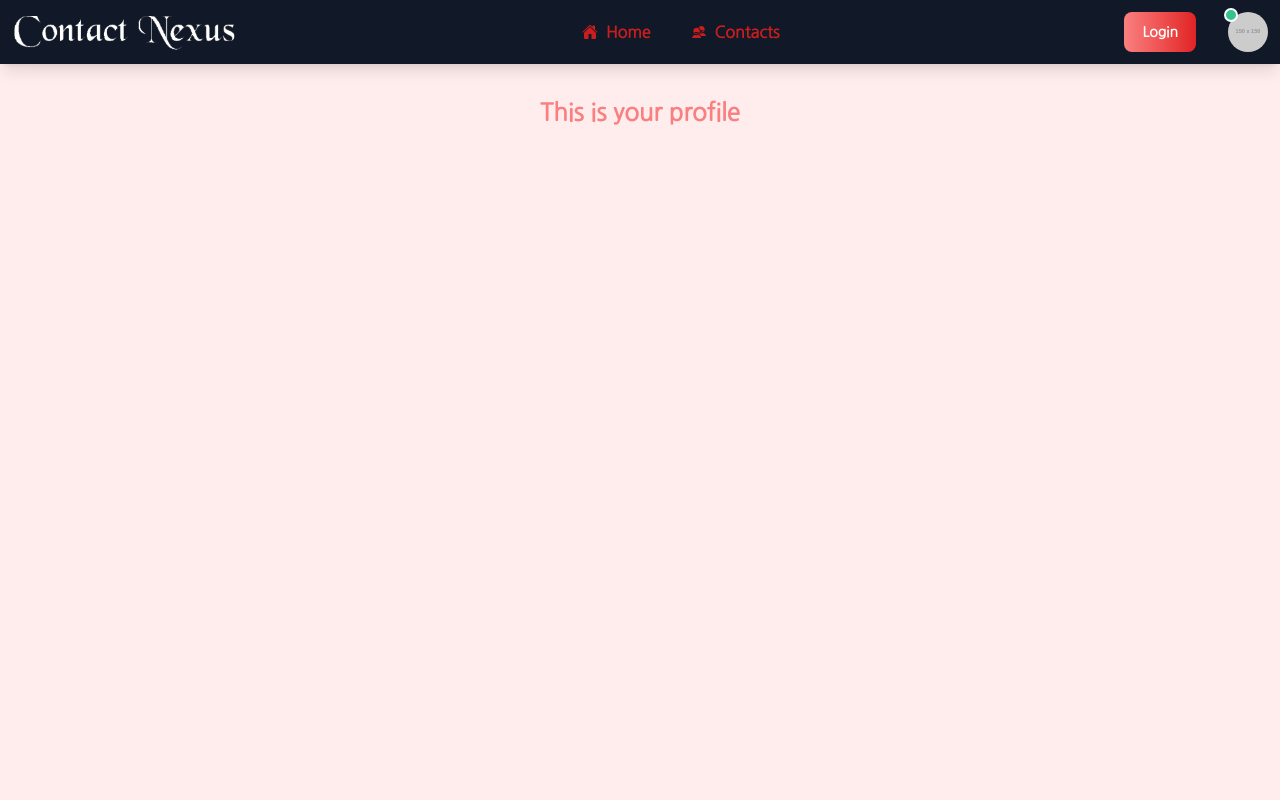
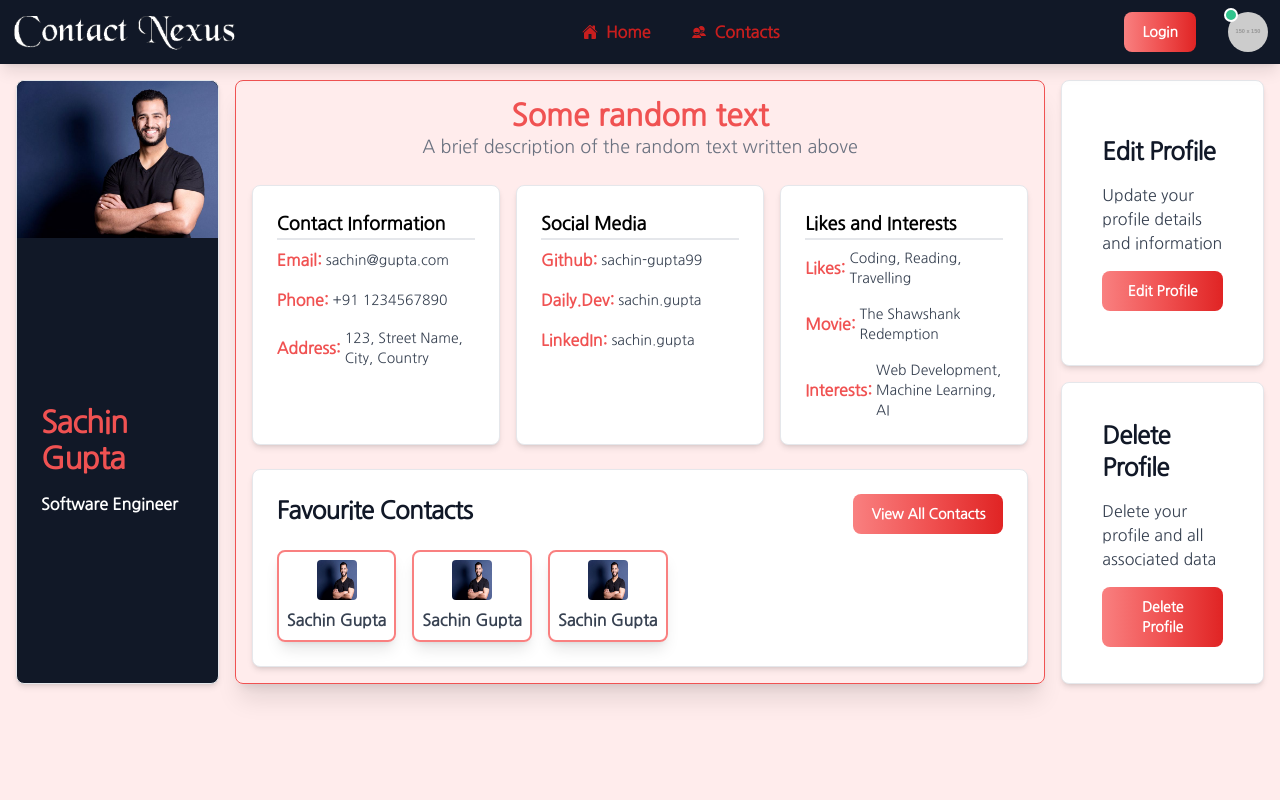
Before and after one commit to sachin-gupta99/ContactNexus, a React (Vite) app in the folder client/: page /profile in a window 1280 px wide. Shown: the top 800 px of the page. Built offline with nearby package versions, Linux system fonts and the light colour scheme.

Commit message:
Profile page setup

```diff
--- a/client/src/components/Navbar.jsx
+++ b/client/src/components/Navbar.jsx
@@ -31,7 +31,7 @@ const Navbar = () => {
   }, []);
 
   return (
-    <div className="flex justify-between items-center p-3 bg-gray-900 shadow-lg sticky top-0">
+    <div className="flex justify-between items-center p-3 bg-gray-900 shadow-lg sticky top-0 z-50">
       <div className="w-1/8 hover:drop-shadow-md cursor-pointer">
         <NavLink to="/home">
           <img src={logo} alt="Logo" className="w-50 h-10" />
--- a/client/src/index.css
+++ b/client/src/index.css
@@ -56,6 +56,61 @@ body {
   border-radius: 0 2px 2px 0;
 }
 
+.swiper {
+  width: 240px;
+  height: 320px;
+}
+
+.swiper-slide {
+  display: flex;
+  align-items: center;
+  justify-content: center;
+  border-radius: 18px;
+  font-size: 22px;
+  font-weight: bold;
+  color: #fff;
+}
+
+.swiper-slide:nth-child(1n) {
+  background-color: rgb(206, 17, 17);
+}
+
+.swiper-slide:nth-child(2n) {
+  background-color: rgb(0, 140, 255);
+}
+
+.swiper-slide:nth-child(3n) {
+  background-color: rgb(10, 184, 111);
+}
+
+.swiper-slide:nth-child(4n) {
+  background-color: rgb(211, 122, 7);
+}
+
+.swiper-slide:nth-child(5n) {
+  background-color: rgb(118, 163, 12);
+}
+
+.swiper-slide:nth-child(6n) {
+  background-color: rgb(180, 10, 47);
+}
+
+.swiper-slide:nth-child(7n) {
+  background-color: rgb(35, 99, 19);
+}
+
+.swiper-slide:nth-child(8n) {
+  background-color: rgb(0, 68, 255);
+}
+
+.swiper-slide:nth-child(9n) {
+  background-color: rgb(218, 12, 218);
+}
+
+.swiper-slide:nth-child(10n) {
+  background-color: rgb(54, 94, 77);
+}
+
 @tailwind utilities;
 
 .w-max-content {
--- a/client/src/pages/Profile.jsx
+++ b/client/src/pages/Profile.jsx
@@ -1,13 +1,160 @@
 import React from "react";
+import ProfilePicture from "../assets/contact.jpg";
+import { Card } from "flowbite-react";
+import { Avatar } from "flowbite-react";
+import { Link } from "react-router-dom";
+import { Button } from "flowbite-react";
 
 const Profile = () => {
+  const likesInterests = [
+    { label: "Likes", value: "Coding, Reading, Travelling" },
+    { label: "Movie", value: "The Shawshank Redemption" },
+    { label: "Interests", value: "Web Development, Machine Learning, AI" },
+  ];
+
+  const contactInformation = [
+    { label: "Email", value: "sachin@gupta.com" },
+    { label: "Phone", value: "+91 1234567890" },
+    { label: "Address", value: "123, Street Name, City, Country" },
+  ];
+
+  const socialMedia = [
+    { label: "Github", value: "sachin-gupta99" },
+    { label: "Daily.Dev", value: "sachin.gupta" },
+    { label: "LinkedIn", value: "sachin.gupta" },
+  ];
+
   return (
     <div className="m-4 h-screen">
-      <h1 className="text-2xl text-red-400 p-4 text-center mt-4 font-bold">
-        This is your profile
-      </h1>
+      <div className="flex gap-4">
+        {/* Profile Picture */}
+        <Card
+          className="w-1/6 bg-gray-900"
+          imgAlt="Meaningful alt text for an image that is not purely decorative"
+          imgSrc={ProfilePicture}
+        >
+          <h5 className="text-3xl font-bold tracking-tight text-red-500 dark:text-white">
+            Sachin Gupta
+          </h5>
+          <p className="text-md text-white font-bold dark:text-gray-400">
+            Software Engineer
+          </p>
+        </Card>
+
+        {/* Profile Details */}
+        <div className="border border-red-500 rounded-lg w-2/3 shadow-xl flex flex-col gap-2">
+          <div className="p-4 text-center">
+            <h1 className="text-3xl font-bold text-red-500">
+              Some random text
+            </h1>
+            <p className="text-lg text-gray-500">
+              A brief description of the random text written above
+            </p>
+          </div>
+
+          {/* Personal Details */}
+          <div className="flex gap-4 px-4">
+            {/* Contact Information */}
+            <DetailsCard
+              heading="Contact Information"
+              details={contactInformation}
+            />
+
+            {/* Social Media */}
+            <DetailsCard heading="Social Media" details={socialMedia} />
+
+            {/* Likes and Interests */}
+            <DetailsCard
+              heading="Likes and Interests"
+              details={likesInterests}
+            />
+          </div>
+
+          {/* Favourite Contacts */}
+          <div className="p-4">
+            <Card className="">
+              <div className="flex justify-between">
+                <h5 className="text-2xl font-bold tracking-tight text-gray-900 dark:text-white">
+                  Favourite Contacts
+                </h5>
+                <Link to="/contacts">
+                  <Button gradientMonochrome="failure" className="font-bold">
+                    View All Contacts
+                  </Button>
+                </Link>
+              </div>
+
+              <div className="flex gap-4">
+                <FavouriteContact name="Sachin Gupta" image={ProfilePicture} />
+                <FavouriteContact name="Sachin Gupta" image={ProfilePicture} />
+                <FavouriteContact name="Sachin Gupta" image={ProfilePicture} />
+              </div>
+            </Card>
+          </div>
+        </div>
+
+        {/* Edit or Delete Profile */}
+        <div className="flex flex-col gap-4 w-1/6">
+          <Card className="p-4 h-1/2">
+            <h5 className="text-2xl font-bold tracking-tight text-gray-900 dark:text-white">
+              Edit Profile
+            </h5>
+            <p className="text-md text-gray-700">
+              Update your profile details and information
+            </p>
+            <Button gradientMonochrome="failure" className="font-bold">
+              Edit Profile
+            </Button>
+          </Card>
+
+          <Card className="p-4 h-1/2">
+            <h5 className="text-2xl font-bold tracking-tight text-gray-900 dark:text-white">
+              Delete Profile
+            </h5>
+            <p className="text-md text-gray-700">
+              Delete your profile and all associated data
+            </p>
+            <Button gradientMonochrome="failure" className="font-bold">
+              Delete Profile
+            </Button>
+          </Card>
+        </div>
+      </div>
     </div>
   );
 };
 
 export default Profile;
+
+const DetailsCard = ({ heading, details }) => {
+  return (
+    <>
+      <div class="max-w-sm p-6 bg-white rounded-lg w-1/3 border shadow-md">
+        <h5 class="text-lg font-bold mb-2 border-b-2">{heading}</h5>
+        <div className="flex flex-col gap-4">
+          <DetailsCardValue label={details[0].label} value={details[0].value} />
+          <DetailsCardValue label={details[1].label} value={details[1].value} />
+          <DetailsCardValue label={details[2].label} value={details[2].value} />
+        </div>
+      </div>
+    </>
+  );
+};
+
+const DetailsCardValue = ({ label, value }) => {
+  return (
+    <p className="text-md flex gap-1 items-center">
+      <span className="text-red-500 font-bold">{label}:</span>
+      <span className="text-gray-700 text-sm">{value}</span>
+    </p>
+  );
+};
+
+const FavouriteContact = ({ name, image }) => {
+  return (
+    <div className="flex flex-col gap-2 border-2 border-red-400 p-2 rounded-lg shadow-lg">
+      <Avatar img={image} />
+      <span className="text-gray-700 font-bold">{name}</span>
+    </div>
+  );
+};
```
